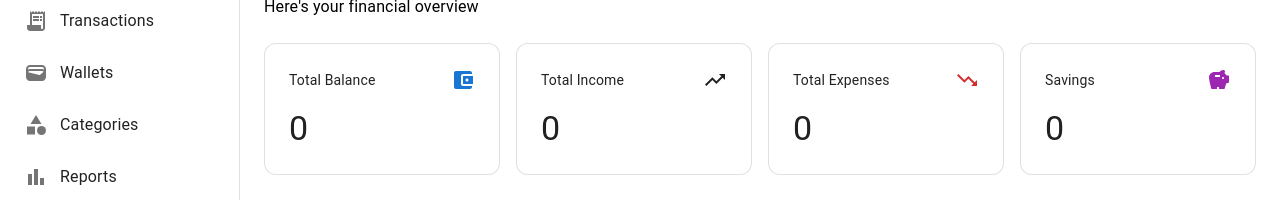
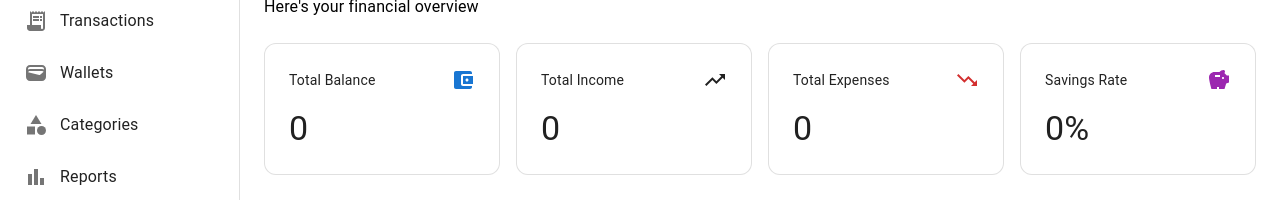
Before and after one commit to mirzakhani2003-del/Expense-Manager, a React (Vite) app: page /dashboard in a window 1280 px wide. Shown: the part 143-343 px from the top of the page. Built offline with nearby package versions, Linux system fonts and the light colour scheme; sample sign-in values are in the browser's storage.

Commit message:
fix: exclude transfers from financial calculations

```diff
--- a/src/components/ExpensePieChart.jsx
+++ b/src/components/ExpensePieChart.jsx
@@ -28,13 +28,14 @@ const ExpensePieCharts = () => {
   );
 
   const chartData = useMemo(() => {
-    const expenses = userTransactions.filter(
-      (transaction) => transaction.type === "expense",
+    const realExpenses = userTransactions.filter(
+      (transaction) =>
+        transaction.type === "expense" && transaction.category !== "Transfer",
     );
 
     const categoryTotals = {};
 
-    expenses.forEach((transaction) => {
+    realExpenses.forEach((transaction) => {
       if (categoryTotals[transaction.category]) {
         categoryTotals[transaction.category] += Number(transaction.amount);
       } else {
--- a/src/components/IncomeExpenseChart.jsx
+++ b/src/components/IncomeExpenseChart.jsx
@@ -20,7 +20,11 @@ const IncomeExpenseChart = () => {
     const groupedData = {};
 
     transactions
-      .filter((transaction) => transaction.userId === currentUser.id)
+      .filter(
+        (transaction) =>
+          transaction.userId === currentUser.id &&
+          transaction.category !== "Transfer",
+      )
       .forEach((transaction) => {
         const { date, amount, type } = transaction;
 
@@ -44,7 +48,7 @@ const IncomeExpenseChart = () => {
     return Object.values(groupedData).sort(
       (a, b) => new Date(a.date) - new Date(b.date),
     );
-  }, [transactions, currentUser]);
+  }, [transactions, currentUser.id]);
 
   if (chartData.length === 0) {
     return (
--- a/src/pages/Dashboard.jsx
+++ b/src/pages/Dashboard.jsx
@@ -14,16 +14,25 @@ const Dashboard = () => {
   );
 
   const totalIncome = userTransactions
-    .filter((transaction) => transaction.type === "income")
+    .filter(
+      (transaction) =>
+        transaction.type === "income" && transaction.category !== "Transfer",
+    )
     .reduce((total, transaction) => total + transaction.amount, 0);
 
   const totalExpenses = userTransactions
-    .filter((transaction) => transaction.type === "expense")
+    .filter(
+      (transaction) =>
+        transaction.type === "expense" && transaction.category !== "Transfer",
+    )
     .reduce((total, transaction) => total + transaction.amount, 0);
 
   const balance = totalIncome - totalExpenses;
 
-  const savings = totalIncome - totalExpenses;
+  const savings = balance;
+
+  const savingsRate =
+    totalIncome === 0 ? 0 : ((savings / totalIncome) * 100).toFixed(1);
 
   return (
     <Box>
@@ -63,8 +72,8 @@ const Dashboard = () => {
           icon={<TrendingDownIcon color="error" />}
         />
         <SummaryCard
-          title="Savings"
-          amount={`${savings.toLocaleString()}`}
+          title="Savings Rate"
+          amount={`${savingsRate}%`}
           icon={<SavingsIcon color="secondary" />}
         />
       </Box>
```
